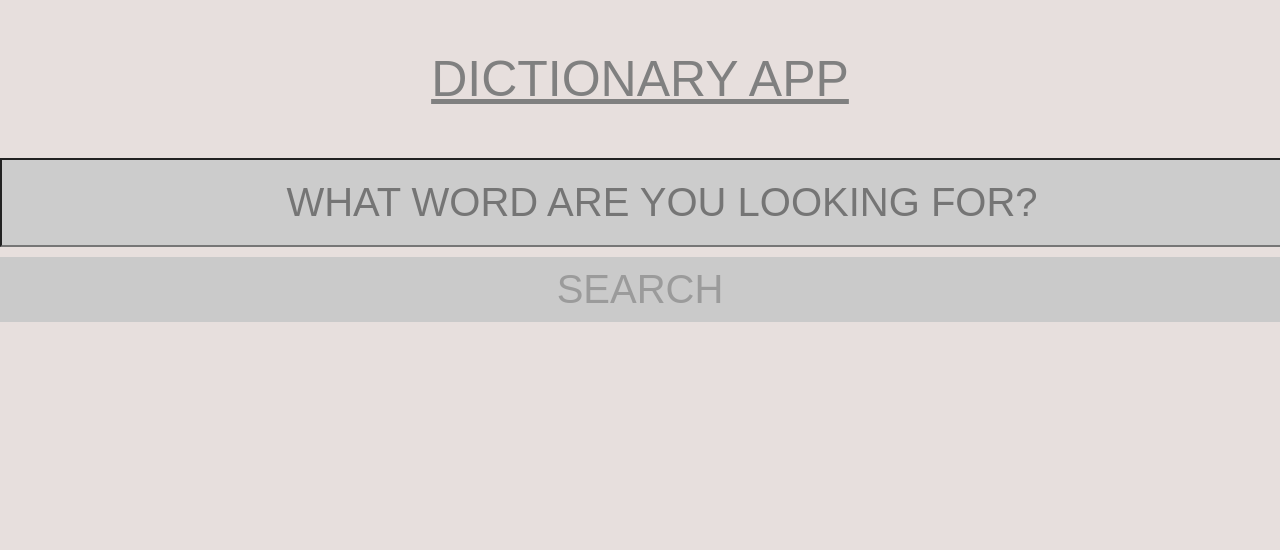
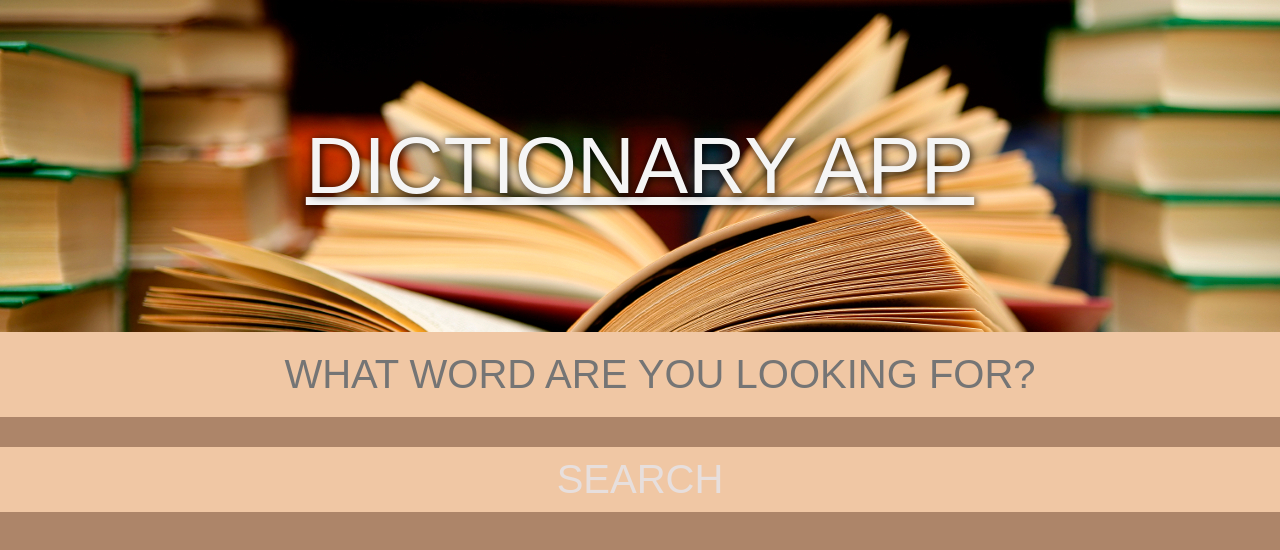
Before and after one commit to TheChot/dictionary_app, a React (Create React App) app: page / in a window 1280 px wide. Shown: the top 550 px of the page. Built offline with nearby package versions, Linux system fonts and the light colour scheme.

Commit message:
added bakgroud image and changed styling. added animation

```diff
--- a/src/App.css
+++ b/src/App.css
@@ -1,46 +1,57 @@
-
+@keyframes searchbarAnim
+{
+  from {background-color: #f0c7a4}
+  to {background-color: #a06440}
+}
 
 .searchbar
 {
   width: 100%;
   /* display: none; */
-  background-color: #cccccc;
+  background-color: #f0c7a4;
   padding:20px;
   font-size: 40px;
   text-transform: uppercase;
   text-align: center;
   margin: 0;
+  border: none;
 }
 
 .searchresults
 {
-  background-color: #cccccc;
+  background-color: #f0c7a4;
   height: 60%;
   font-size: 40px;
   margin: 0;
+  color: #5e2d14;
+
 
 }
 .searchIcon
 {
   text-align: center;
-  background-color: #cacaca;
+  background-color: #f0c7a4;
   padding: 10px;
   font-size: 40px;
-  color: #9b9b9b;
-  margin: 10px 0px 10px 0px;
+  color: #e7dfdd;
+  margin: 30px 0px 20px 0px;
+
 }
 .searchIcon:hover
 {
   text-align: center;
-  background-color: #8d8d8d;
+  background-color: #a06440;
   padding: 10px;
   font-size: 40px;
   color: #e7dfdd;
   cursor: pointer;
+  box-shadow: 3px 5px;
+  animation-name: searchbarAnim;
+  animation-duration: 500ms;
 }
 body
 {
-  background-color: #e7dfdd;
+  background-color: #ad8569;
 }
 
 .title
@@ -48,5 +59,13 @@ body
   text-decoration: underline;
   text-align: center;
   font-size: 50px;
-  color: grey;
+  color: whitesmoke;
+  font-size: 500%;
+  text-transform: uppercase;
+  text-shadow: 1px 1px 10px #000;
 }
+.titleBar
+{
+  background-image: url('./books-banner.jpg');
+  padding: 40px 0px 40px 0px;
+}
--- a/src/App.js
+++ b/src/App.js
@@ -1,3 +1,8 @@
+/*
+*Author= Chota Herrick Mpuku
+*Dictionary App Assignment
+*/
+
 import React, { Component } from 'react';
 import './App.css';
 import Dictionary from './Dictionaryapp.jsx';
@@ -6,8 +11,10 @@ class App extends Component {
   render() {
     return (
       <div className="App">
+        <div className = "titleBar">
           <p className = "title">DICTIONARY APP</p>
-          <Dictionary/>
+        </div>
+        <Dictionary/>
       </div>
     );
   }
--- a/src/Dictionaryapp.jsx
+++ b/src/Dictionaryapp.jsx
@@ -1,3 +1,8 @@
+/*
+*Author= Chota Herrick Mpuku
+*Dictionary App Assignment
+
+*/
 import React, { Component } from 'react';
 
 
@@ -84,4 +89,4 @@ export default class Dictionary extends Component
             </div>
         )
     }
-}margin: 0;
+}
```
Also changed, not shown: src/books-banner.jpg (added).
